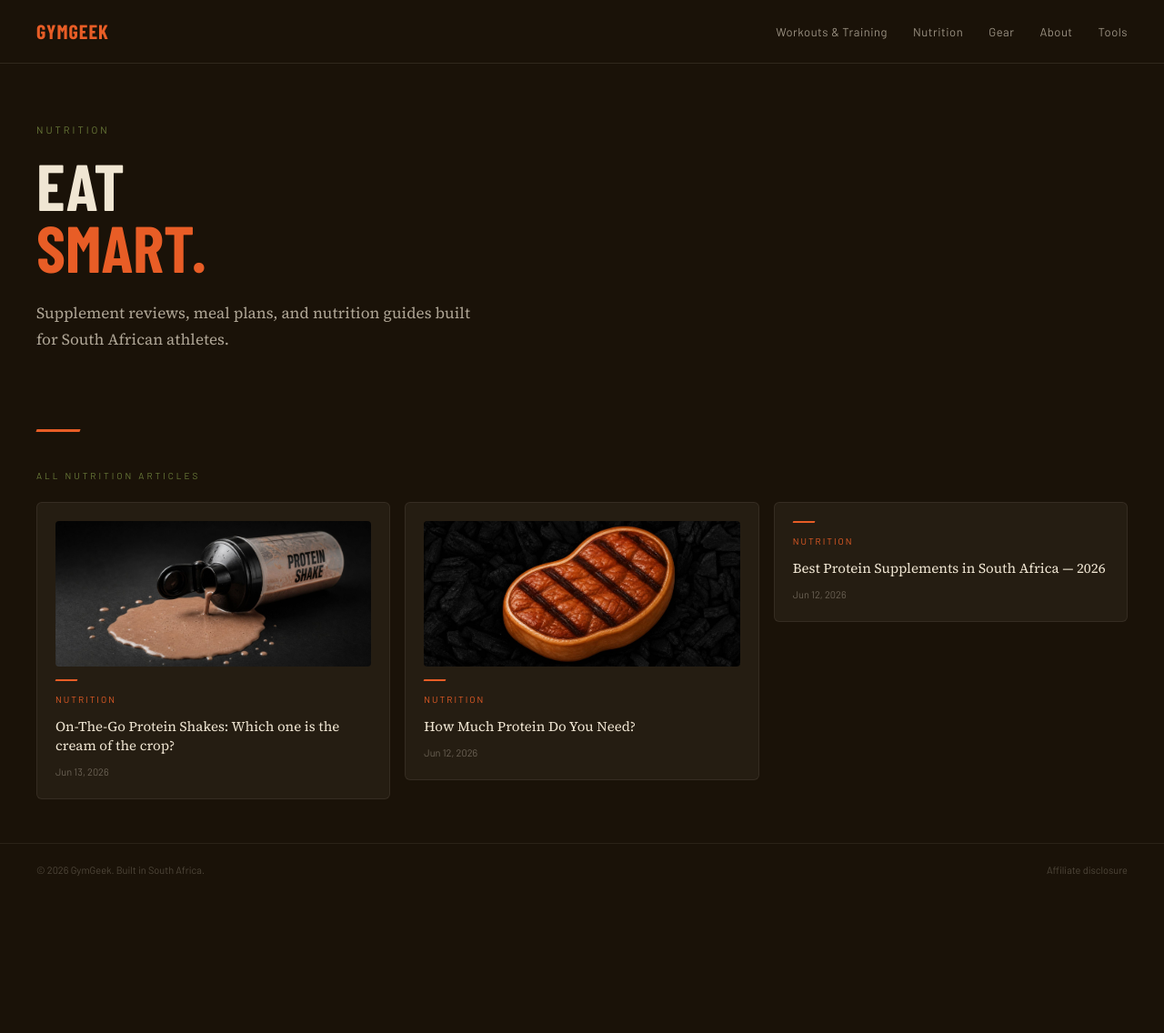
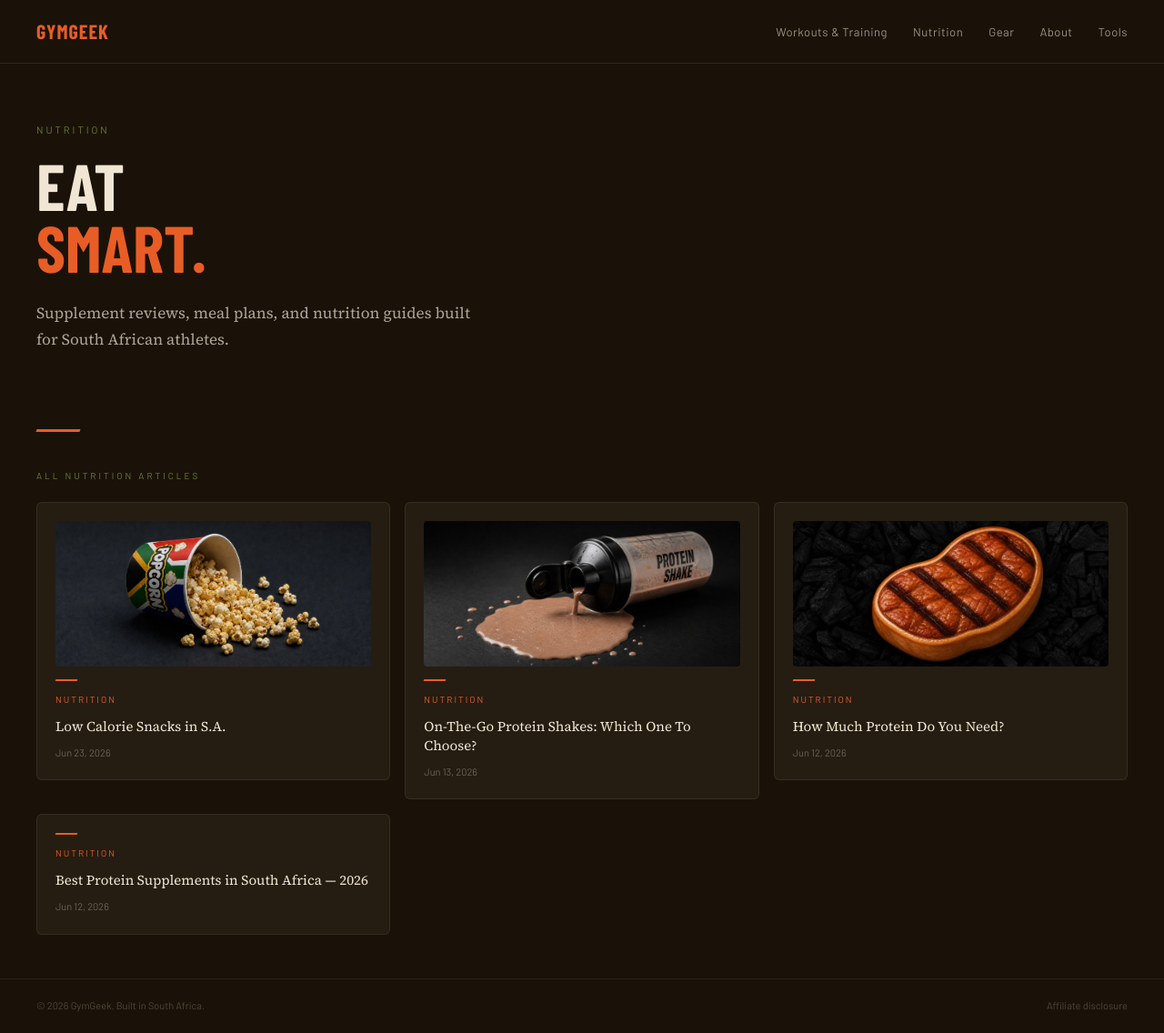
Before and after one commit to Viddy-8112/gymgeek, a Jekyll site: the page built from nutrition/index.html, in a window 1280 px wide. Shown: the whole page at 91% size. Built offline with Jekyll 4.4.1, drawn with Linux system fonts in a browser that asks for light colours; some web fonts are replaced; before the commit the page ends 987 px from its top, so only the background shows below that; some of the changed lines change nothing that is shown.

Commit message:
Add low cal SA snacks article with pics

```diff
--- a/_posts/2026-06-13-ready-protien-shakes.md
+++ b/_posts/2026-06-13-ready-protien-shakes.md
@@ -1,6 +1,6 @@
 ---
 layout: post
-title: "On-The-Go Protein Shakes: Which one is the cream of the crop?"
+title: "On-The-Go Protein Shakes: Which One To Choose?"
 categories: Nutrition
 description: "I tried 7 locally-available ready-to-drink protein shakes and here's what I think."
 image: /assets/thumbnails/protein-shake-article.jpg
--- /dev/null
+++ b/_posts/2026-06-23-low-cal-snacks.md
@@ -0,0 +1,90 @@
+---
+layout: post
+title: "Low Calorie Snacks in S.A."
+categories: Nutrition
+description: "Everyone gets snackish - here are a few of my go-to snacks that save on calories but still scratch the craving."
+image: /assets/thumbnails/snacks-article.jpg
+---
+
+Whether you're watching the game, binging a series or studying/working, snacks cravings can hit you harder than your mom's sandals. Any fruit or veggie is an amazing and healthy low calorie snacks, but sometimes all you want is a salty or sweet satisfaction.<br>
+
+Here are some of the not-so-guilty pleasures I have in my pantry for when these cravings hit but still want to keep my calories in check:<br>
+
+---
+## THE LOW-CAL LINEUP<br>
+They're all affordable and locally available in supermarkets near you.<br>
+
+## 1. Stanton Biggley Popcorn
+![popcorn](/assets/snacks/popcorn.webp)
+Serving Size: 20g<br>
+Calories: 70 cal (changes slightly based on flavour)<br>
+
+This popcorn is air-popped so you're saving yourself from calories that would come from oils. It also has some fiber to keep you feeling full and assist with your digestion.<br>
+It comes in flavours of butter, salt & vinegar, white feta and cheese & chives. Either one you choose, it's a great snack to have in front of the telly.<br>
+You can find these in pretty much in store: Checkers, PnP, SPAR. They often go for 'Buy 2' specials at PnP and Checkers.<br>
+
+## 2. Flings
+![flings](/assets/snacks/flings.webp)
+Serving Size: 12g<br>
+Calories: 58 cal<br>
+
+That's right. The chips you give to babies are actually pretty low in calories and hit the salty flavours you're after. It's baked so there are no calories from oils and because of the seasoning, Flings is a lower calorie alternative to other puffed chips.<br>
+A 12g serving might seem like a little but if you actually weigh it out, it's more than enough to scratch the itch.<br>
+You can grab these from any store.<br>
+
+## 3. Simply Delish Sugar Free Jelly
+![jelly](/assets/snacks/jelly.png)
+Serving Size: 100ml (a full box makes 500ml)<br>
+Calories: 2.5 cal<br>
+
+You didn't read that wrong. One serving for this jelly is 2.5 calories. However, you can eat the full 500ml for only 12.5 calories. It's cool and refreshing and you honestly can't tell that it's sugar free. It also sets extremely fast (after an hour) so your snack is ready when you are.<br>
+A bonus is that if you eat the whole thing, you're also consuming 500ml of water which keeps you hydrated and fills you up lekker.<br>
+I've seen this stocked at Checkers, DisChem and PnP, but you'd have a higher chance of finding them at DisChem.<br>
+
+## 4. Simply Delish Instant Pudding
+![pudding](/assets/snacks/sdpudding.png)
+Serving Size: 1/4 of the total mixture<br>
+Calories: 25 cals for the Chocolate flavour & 20 cals for the Strawberry/Vanilla<br>
+
+20 to 25 calories for a pudding is unbelievable. The chocolate is the best flavour in my opinion and it sets within minutes in the fridge(if you follow the package instructions correctly).<br>
+It sets into a mousse-like texture and hits the spot when you crave an indulgent dessert. A bonus is that you can save on extra calories by using almond milk or low fat/fat free milk instead of full cream milk.<br>
+Your best bet to find these is at DisChem.<br>
+
+
+## 5. Trigz
+![trigz](/assets/snacks/trigz.png)
+Serving Size: 28g
+Calories: 105 to 111 cal (depends on the flavour)
+
+A single serving bag of Doritos has around 217 calories. Trigz is shaped just like a Dorito but saves you from eating those extra 100 calories. There's a variety flavours, each with differing calorie counts:
+- White Cheddar/Sea Salt: 109 cal
+- Sweet & Salty: 111 cal
+- Sweet Chilli/Jalapeno: 110 cal (my favorites)
+- Chutney: 108 cal<br>
+
+There was a time where you could only find these but DisChem, but now you can find them at most grocery retailers, particularly Checkers and PnP.<br>
+
+## 6. Smarties (the small box)
+![smarties](/assets/snacks/smarties.webp)
+Serving Size: 17g
+Calories: 80 cal
+
+A party pack essential that I turn to when I get the cravings for a crunchy, chocolately treat.<br>
+The main issue we have with normal chocolate is that, you promise yourself to only eat few blocks, but the whole slab ends up magically disappearing. That's around 500 calories down by the of an episode of your series. However, if you finish off a small box of Smarties, you mentally check that the snack is done and there's nothing more to get your sticky fingers on.<br>
+These guys are available everywhere.<br>
+
+## 7. EZEE Noodles
+![noodles](/assets/snacks/ezeenoodles.webp)
+Serving Size: 65g (one packet)<br>
+Calories: 70 cal<br>
+
+Everybody loves noods and I eat these a bit more than I probably should. It's an easy and quick snack that's ready in minutes, but this brand in particular saves you on hundreds of calories. Most other brands of noodles come in at roughly a whopping 300 calories.<br>
+It's salty, savoury, warm and filling, but I would still recommend exercising moderation with eating these due to their high sodium content.<br>
+These should be a last resort for when you want a quick bite. I also recommend adding in some protein and veggies to make it more wholesome and nutritious.<br>
+I've looked for these in every retail store, but I've only ever managed to find them stocked at SPARs and local convenient stores/tuck shops.<br>
+
+---
+<br>
+These are snacks I keep handy in my pantry for when the munchies hit but watching my calories. There's always more low calorie options to be discovered, so I am thinking of making this a multi-part series.<br>
+
+Lekker snacking!<br>
```
Also changed, not shown: assets/snacks/ezeenoodles.webp (added), assets/snacks/flings.webp (added), assets/snacks/luckystarnoodles.png (added), assets/snacks/popcorn.webp (added), assets/snacks/sdpudding.png (added), assets/snacks/smarties.webp (added), assets/snacks/trigz.png (added), assets/thumbnails/snacks-article.jpg (added), 1 other file.
